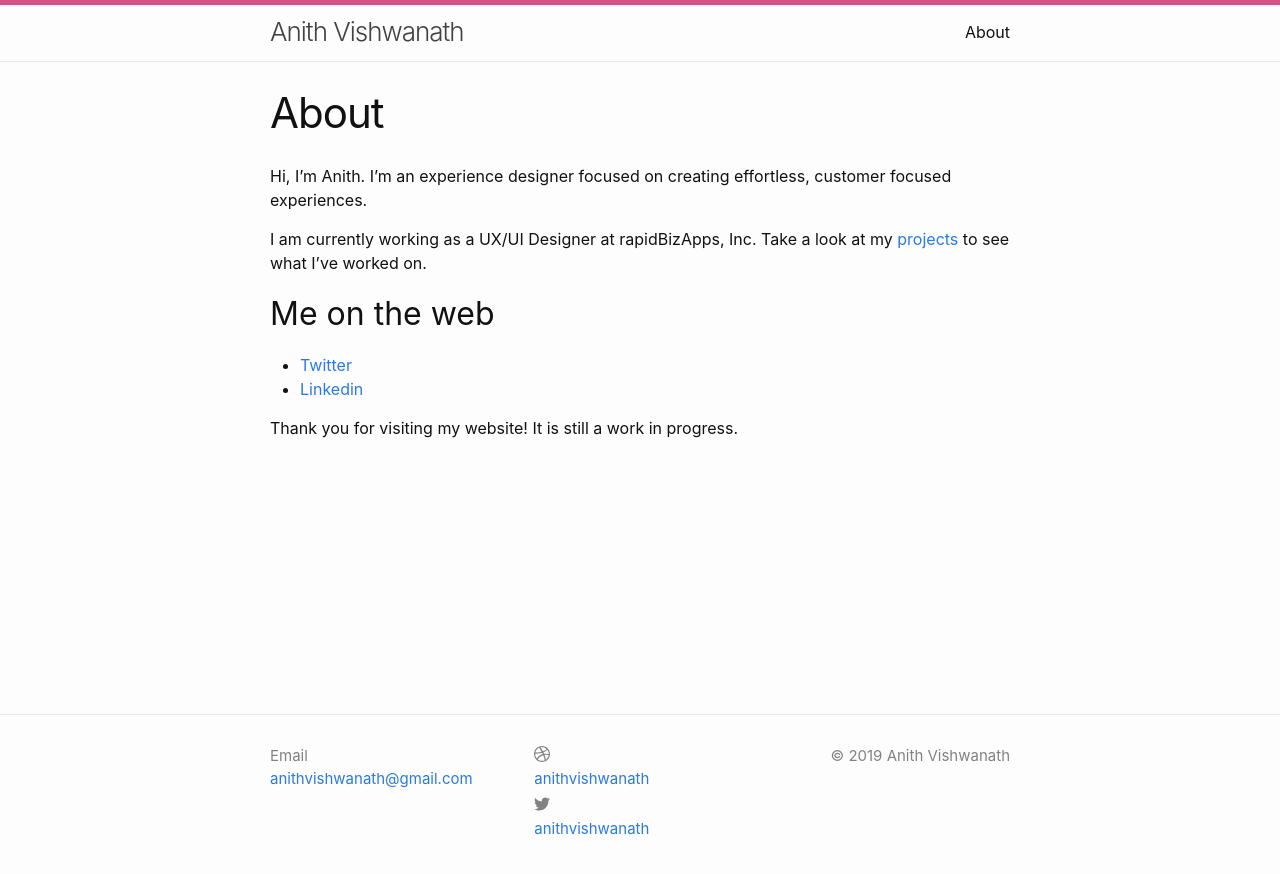
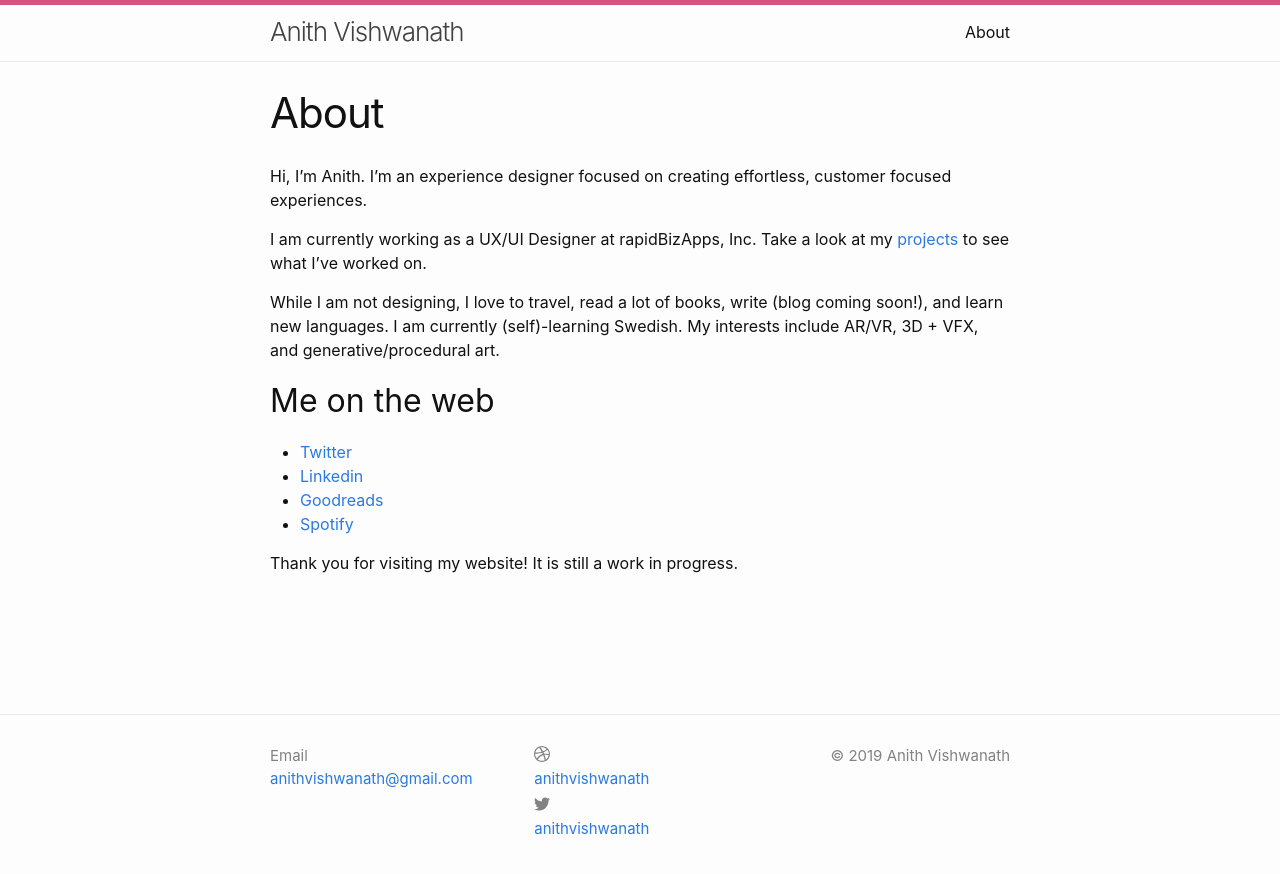
Before and after one commit to anithvishwanath/anithvishwanath.github.io, a Jekyll site: the page built from pages/about.md, in a window 1280 px wide. Shown: the top 874 px of the page. Built offline with Jekyll 4.4.1, drawn with Linux system fonts in a browser that asks for light colours.

Commit message:
Update about.md

```diff
--- a/pages/about.md
+++ b/pages/about.md
@@ -8,8 +8,12 @@ Hi, I'm Anith. I'm an experience designer focused on creating effortless, custom
 
 I am currently working as a UX/UI Designer at rapidBizApps, Inc. Take a look at my <a href="/">projects</a> to see what I've worked on.
 
+While I am not designing, I love to travel, read a lot of books, write (blog coming soon!), and learn new languages. I am currently (self)-learning Swedish. My interests include AR/VR, 3D + VFX, and generative/procedural art.
+
 ## Me on the web
 - <a href="https://twitter.com/anithvishwanath" target="_blank">Twitter</a>
 - <a href="https://linkedin.com/in/anithvishwanath" target="_blank">Linkedin</a>
+- <a href="https://www.goodreads.com/user/show/48183698-anith-vishwanath" target="_blank">Goodreads</a>
+- <a href="https://open.spotify.com/user/yorunetsu" target="_blank">Spotify</a>
 
 Thank you for visiting my website! It is still a work in progress.
```
